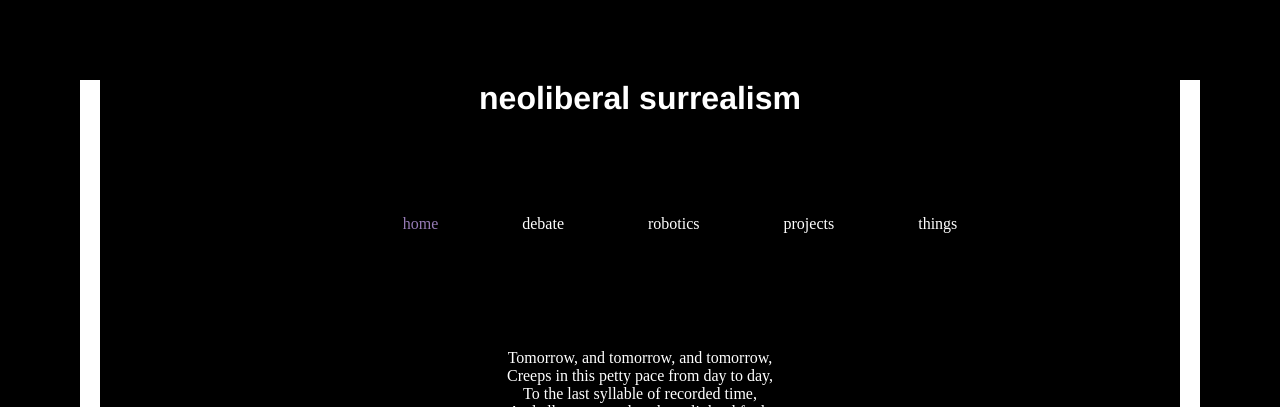
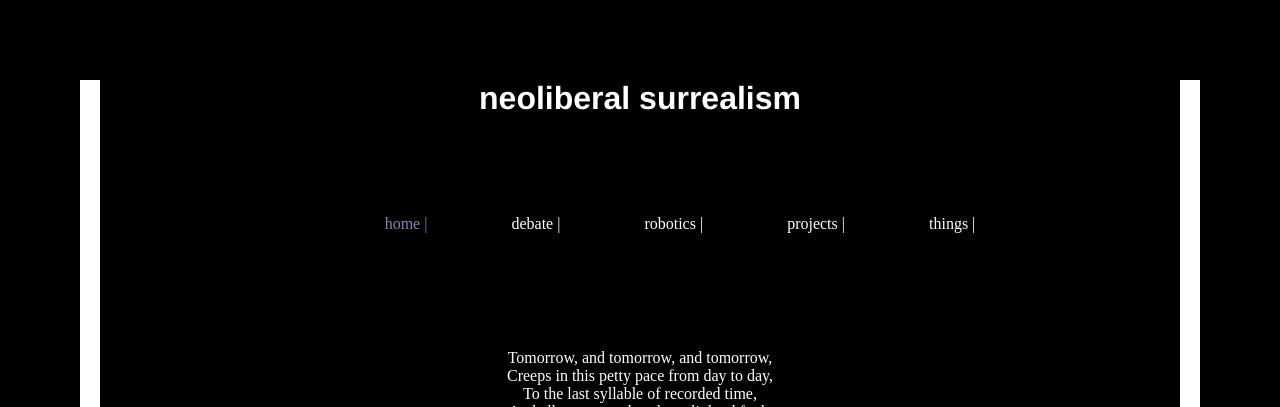
Before and after one commit to pbkx/pbkx.github.io, a Jekyll site: the page built from index.html, in a window 1280 px wide. Shown: the top 407 px of the page. Built offline with Jekyll 4.4.1, drawn with Linux system fonts in a browser that asks for light colours.

Commit message:
Update index.html

```diff
--- a/index.html
+++ b/index.html
@@ -23,7 +23,7 @@ title: home | neoliberal surrealism
            <nav>
              {% for item in site.data.navigation %}
                <a href="{{ item.link }}" {% if page.url == item.link %}class="current"{% endif %} style="text-decoration:none">
-                  {{ item.name }}
+                  {{ item.name }} |
                </a>
                {% endfor %}
            </nav>
```
